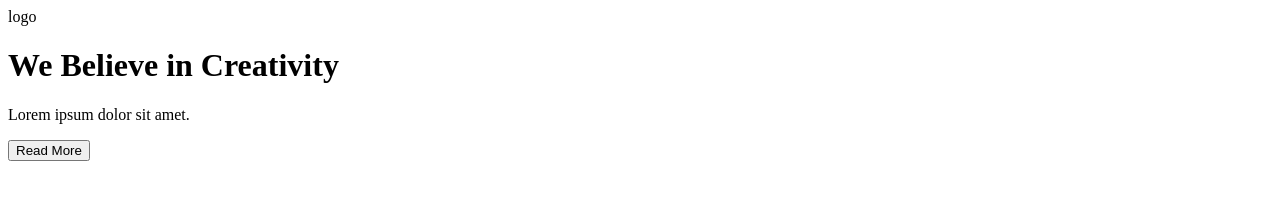
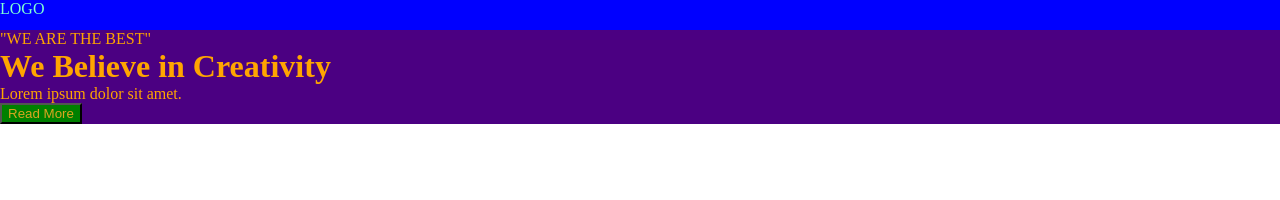
Before and after one commit to onozitsclaire/css-units-project, a plain HTML site: page index.html in a window 1280 px wide. Drawn offline with Linux system fonts and the light colour scheme.

Commit message:
my attempt at project

```diff
--- a/index.html
+++ b/index.html
@@ -38,10 +38,10 @@
   <link rel="stylesheet" href="main.css" />
   <body>
     <div class="navbar">
-      <span class="logo">logo</span>
+      <span class="logo">LOGO</span>
     </div>
     <div class="hero">
-      <span class="WE ARE THE BEST"></span>
+      <span>"WE ARE THE BEST"</span>
       <h1>We Believe in Creativity</h1>
       <p>Lorem ipsum dolor sit amet.</p>
       <button class="hero-btn">Read More</button>
--- a/main.css
+++ b/main.css
@@ -26,3 +26,33 @@
 - for hero - set color, background, and min-height with calc (subtract navbar height from 100% of the screen height)
 - for span - add color and font-size
 - for button - background and color */
+
+* {
+  margin: 0;
+}
+
+.navbar {
+  height: 30px;
+  background-color: blue;
+}
+
+.logo {
+  font-size: medium;
+  color: turquoise;
+}
+
+.hero {
+  color: orange;
+  background: indigo;
+  min-height: calc(auto - vh 100);
+}
+
+.logo {
+  color: aquamarine;
+  font-size: medium;
+}
+
+.hero-btn {
+  background: green;
+  color: goldenrod;
+}
```
